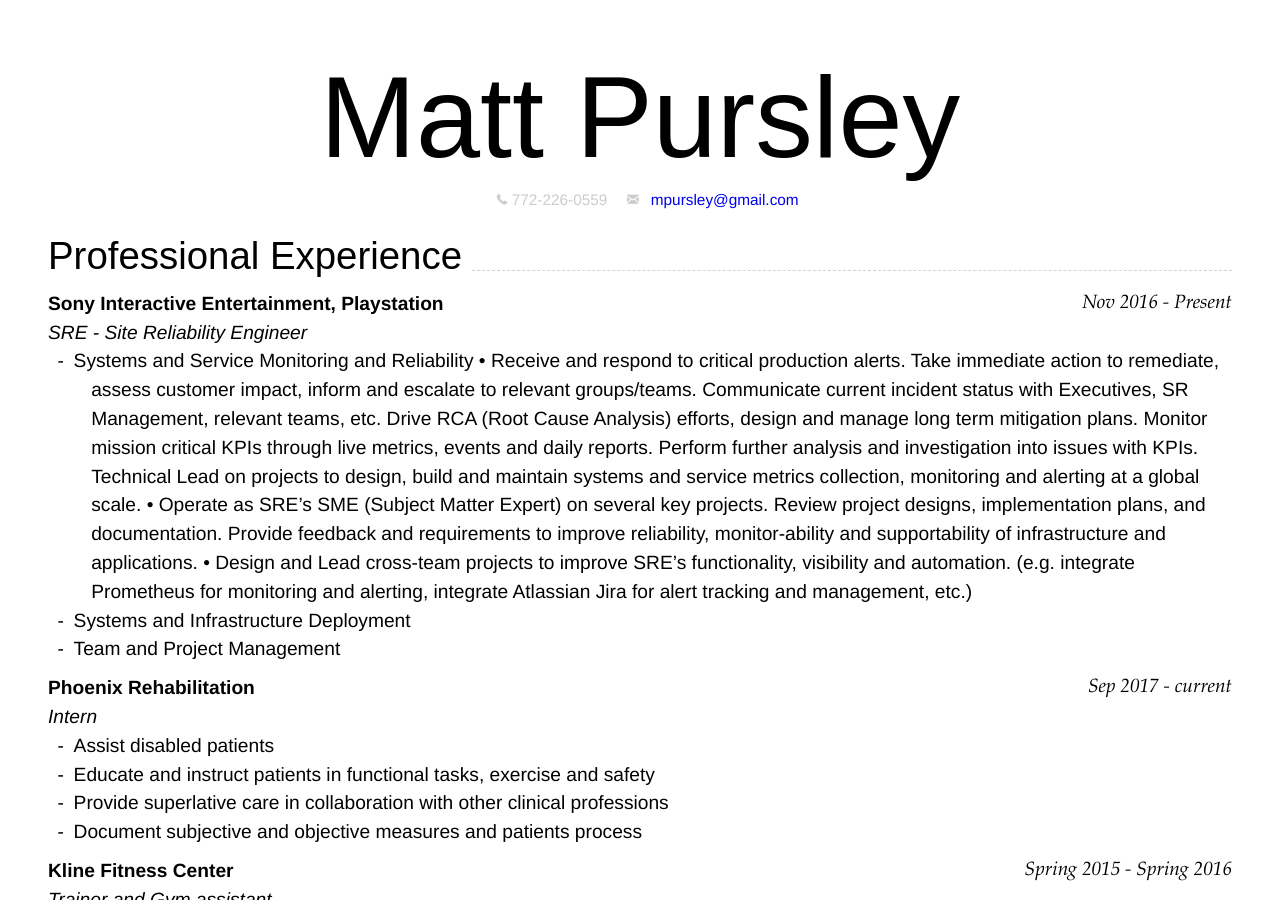
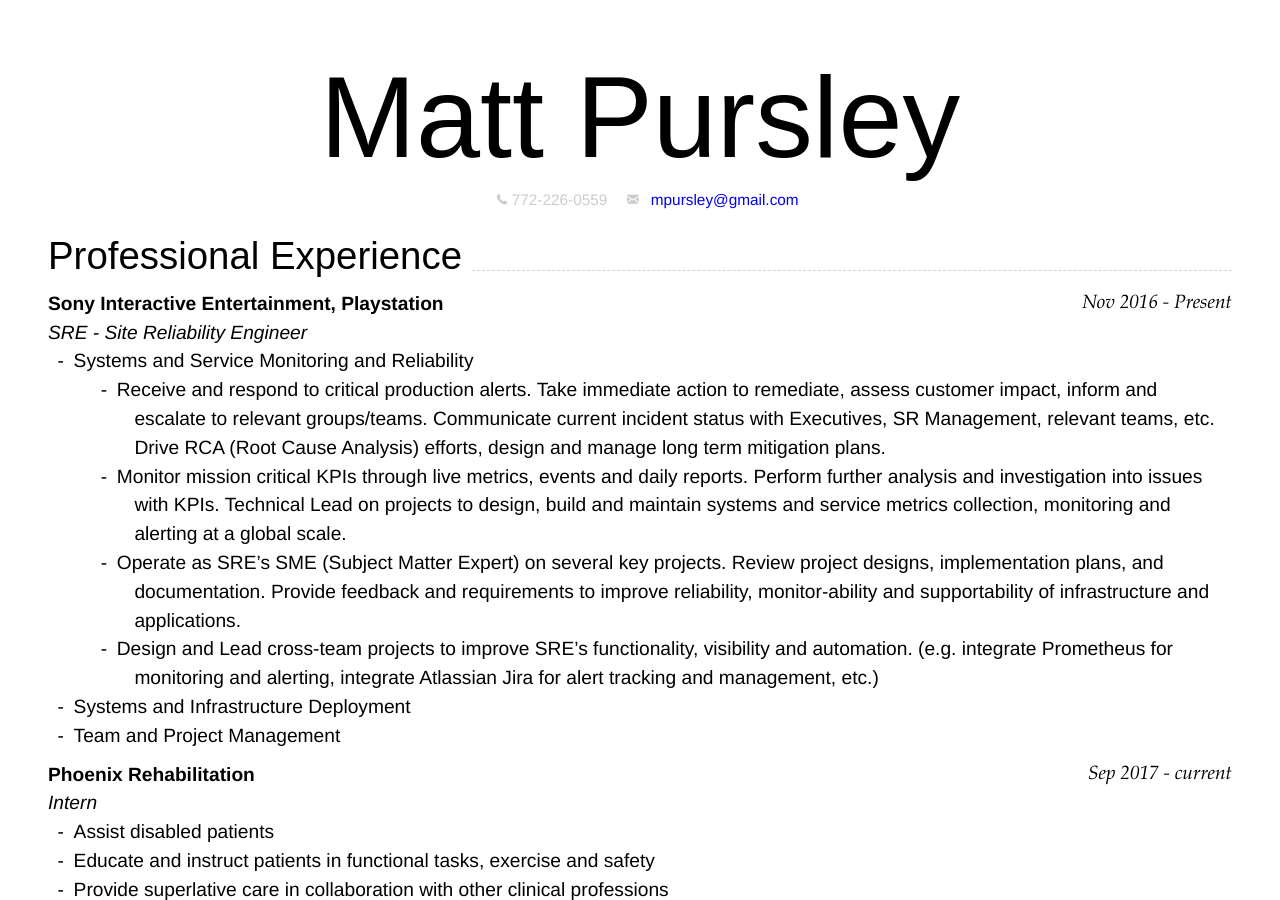
Before and after one commit to mpursley/mpursley.github.io, a Jekyll site: the page built from index_resume_short.md, in a window 1280 px wide and 900 px high. Built offline with Jekyll 4.4.1, drawn with Linux system fonts in a browser that asks for light colours.

```diff
--- a/index_resume_short.md
+++ b/index_resume_short.md
@@ -16,11 +16,11 @@ title: Matt Pursley's CV
 ### __Sony Interactive Entertainment, Playstation__ `Nov 2016 - Present`
 _SRE - Site Reliability Engineer_
 - Systems and Service Monitoring and Reliability
-• Receive and respond to critical production alerts.  Take immediate action to remediate, assess customer impact, inform and escalate to relevant groups/teams.  Communicate current incident status with Executives,  SR Management, relevant teams, etc. Drive RCA (Root Cause Analysis) efforts, design and manage long term mitigation plans.
-Monitor mission critical KPIs through live metrics, events and daily reports.  Perform further analysis and investigation into issues with KPIs.
+    - Receive and respond to critical production alerts.  Take immediate action to remediate, assess customer impact, inform and escalate to relevant groups/teams.  Communicate current incident status with Executives,  SR Management, relevant teams, etc. Drive RCA (Root Cause Analysis) efforts, design and manage long term mitigation plans.
+    - Monitor mission critical KPIs through live metrics, events and daily reports.  Perform further analysis and investigation into issues with KPIs.
 Technical Lead on projects to design, build and maintain systems and service metrics collection, monitoring and alerting at a global scale.
-• Operate as SRE’s SME (Subject Matter Expert) on several key projects.  Review project designs, implementation plans, and documentation.  Provide feedback and requirements to improve reliability, monitor-ability and  supportability of infrastructure and applications.
-• Design and Lead cross-team projects to improve SRE’s functionality, visibility and automation. (e.g. integrate Prometheus for monitoring and alerting, integrate Atlassian Jira for alert tracking and management, etc.)
+    - Operate as SRE’s SME (Subject Matter Expert) on several key projects.  Review project designs, implementation plans, and documentation.  Provide feedback and requirements to improve reliability, monitor-ability and  supportability of infrastructure and applications.
+    - Design and Lead cross-team projects to improve SRE’s functionality, visibility and automation. (e.g. integrate Prometheus for monitoring and alerting, integrate Atlassian Jira for alert tracking and management, etc.)
 - Systems and Infrastructure Deployment
 - Team and Project Management
 
```
